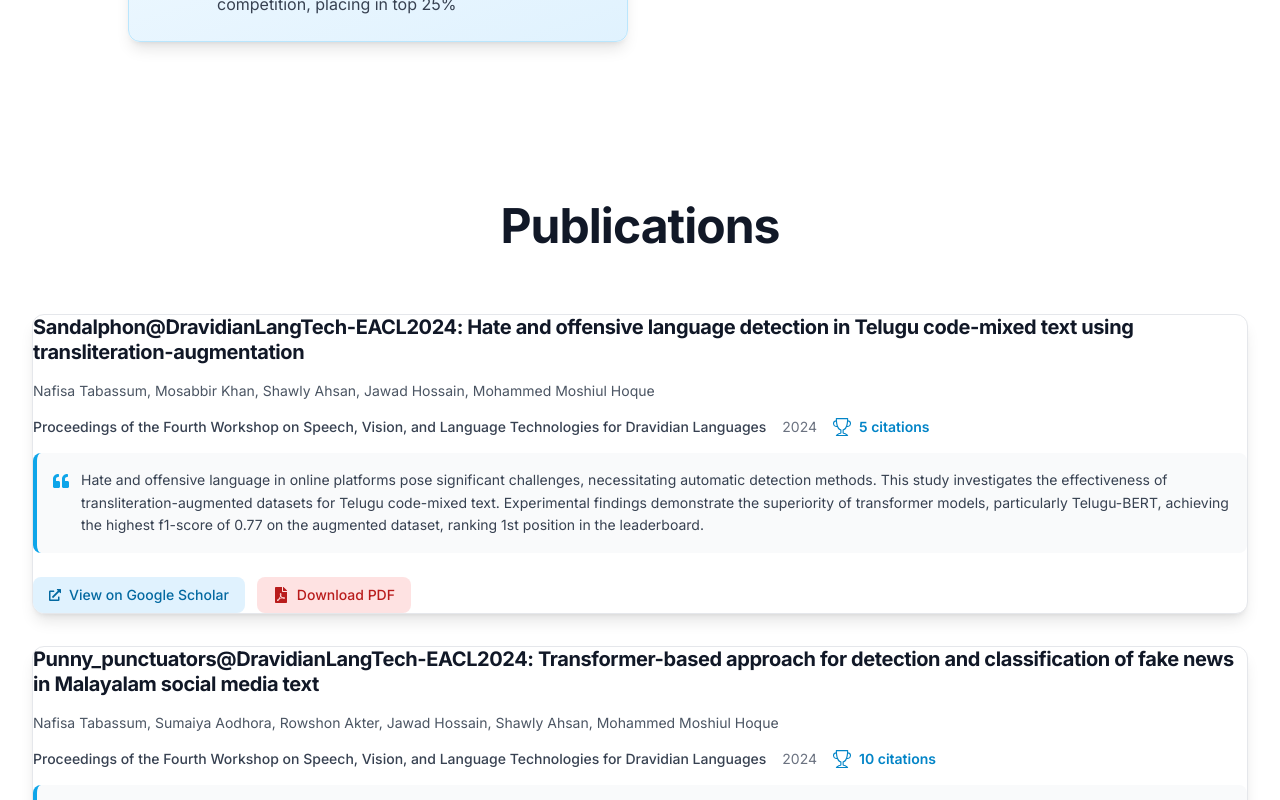
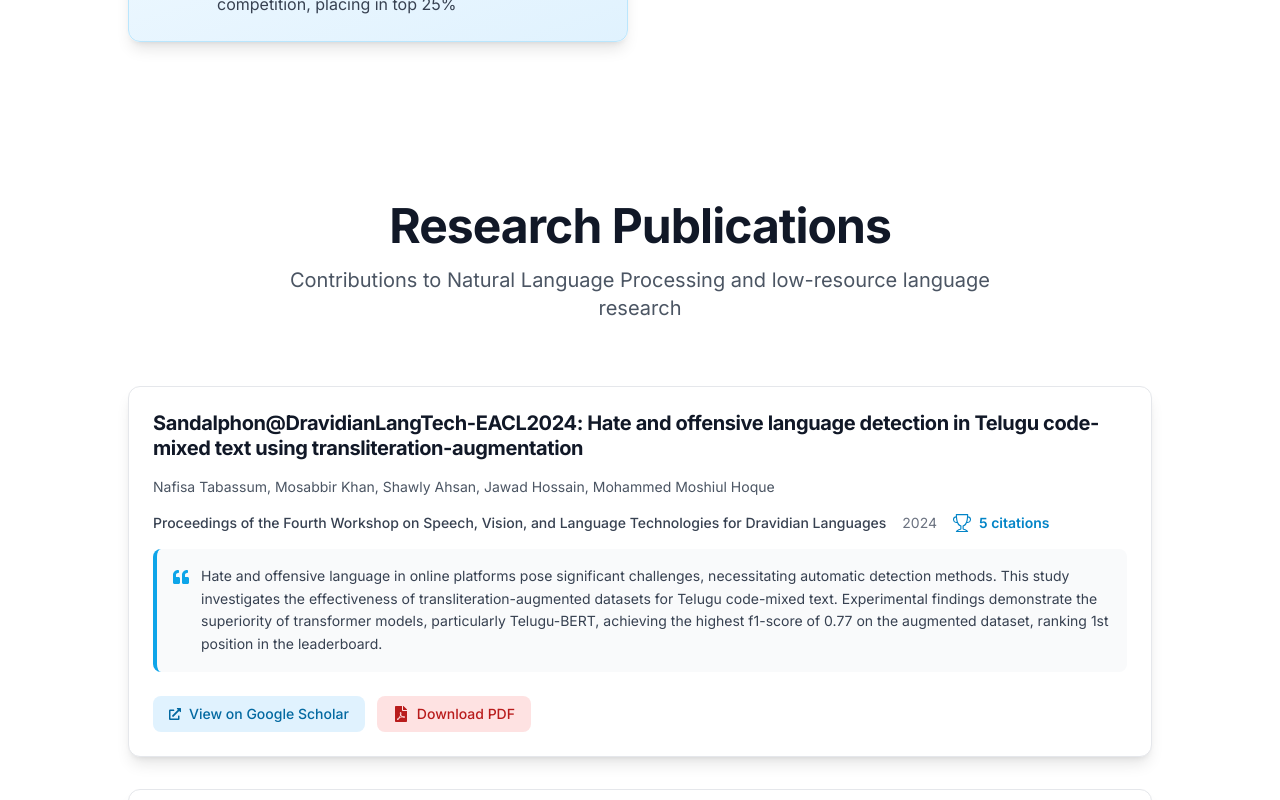
Before and after one commit to Mussabat/PORTFOLIO, a React (Vite) app: page / in a window 1280 px wide. Shown: the part 5840-6640 px from the top of the page. Built offline with nearby package versions, Linux system fonts and the light colour scheme.

Commit message:
fix: padding of publication part

```diff
--- a/src/components/Publications.tsx
+++ b/src/components/Publications.tsx
@@ -7,8 +7,13 @@ import { BsTrophy } from 'react-icons/bs';
 
 export function Publications() {
     return (
-        <Section id="publications" title="Publications">
-            <div className="space-y-8">
+        <Section
+            id="publications"
+            title="Research Publications"
+            subtitle="Contributions to Natural Language Processing and low-resource language research"
+            className="bg-white dark:bg-gray-900"
+        >
+            <div className="max-w-5xl mx-auto space-y-8">
                 {portfolioData.publications.map((publication, index) => (
                     <motion.div
                         key={index}
@@ -18,7 +23,7 @@ export function Publications() {
                         transition={{ delay: index * 0.1 }}
                     >
                         <Card hover>
-                            <div className="space-y-4">
+                            <div className="p-6 space-y-4">
                                 {/* Title */}
                                 <h3 className="text-xl font-bold text-gray-900 dark:text-white leading-tight">
                                     {publication.title}
```
